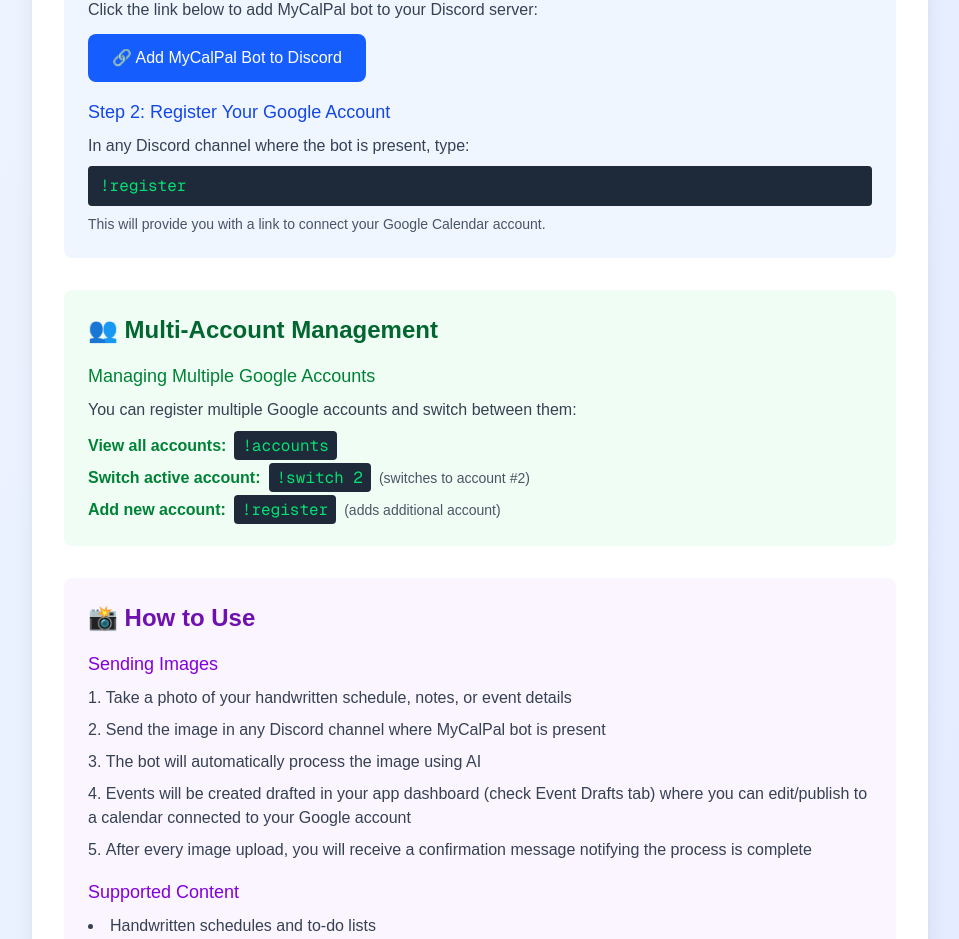
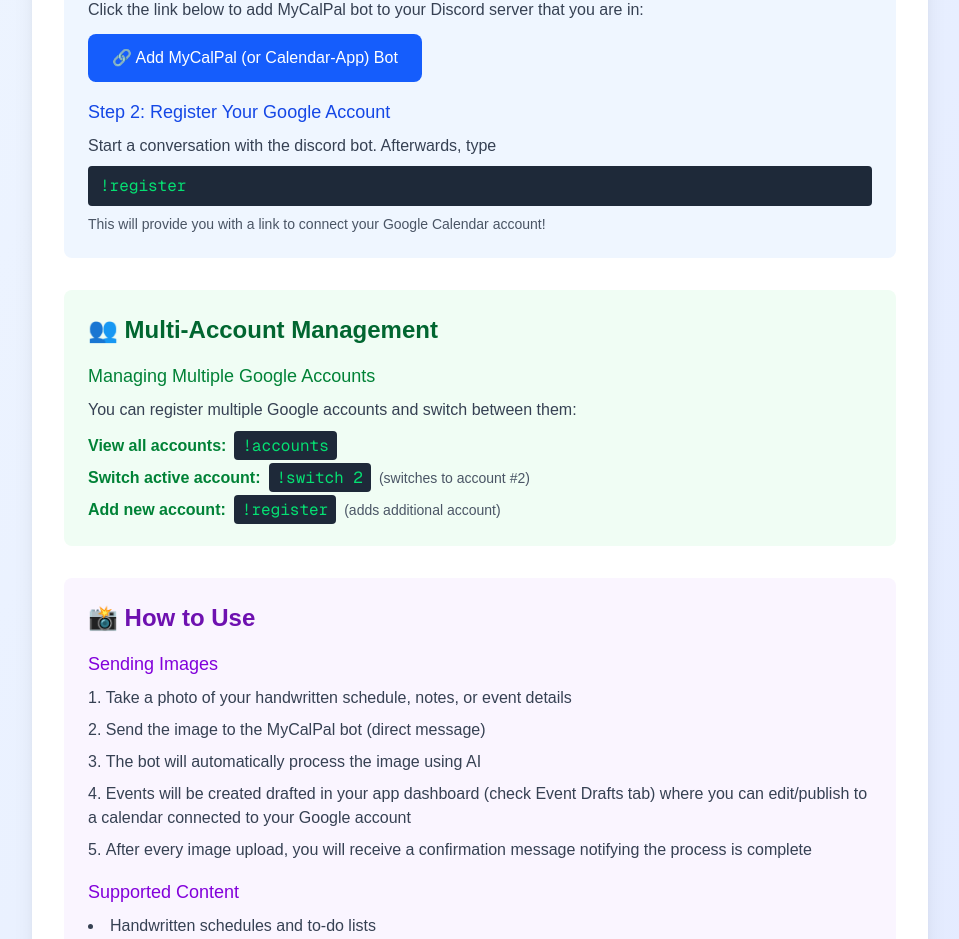
Before and after one commit to dogeyboy1932/myCalPal, a Next.js app: page /instructions in a window 1280 px wide. Shown: the part 420-1359 px from the top of the page, without its empty margins (160-1119 px from the left). Built offline with nearby package versions, Linux system fonts and the light colour scheme.

Commit message:
Frontend instructions tweak

```diff
--- a/src/app/instructions/page.tsx
+++ b/src/app/instructions/page.tsx
@@ -33,7 +33,7 @@
                 <div>
                   <h3 className="text-lg font-medium text-blue-700 mb-2">Step 1: Add Bot to Your Server</h3>
                   <p className="text-gray-700 mb-3">
-                    Click the link below to add MyCalPal bot to your Discord server:
+                    Click the link below to add MyCalPal bot to your Discord server that you are in:
                   </p>
                   <a
                     href="https://discord.com/oauth2/authorize?client_id=1414967584301781173"
@@ -41,20 +41,20 @@
                     rel="noopener noreferrer"
                     className="inline-flex items-center px-6 py-3 bg-blue-600 text-white font-medium rounded-lg hover:bg-blue-700 transition-colors"
                   >
-                    🔗 Add MyCalPal Bot to Discord
+                    🔗 Add MyCalPal (or Calendar-App) Bot
                   </a>
                 </div>
 
                 <div>
                   <h3 className="text-lg font-medium text-blue-700 mb-2">Step 2: Register Your Google Account</h3>
                   <p className="text-gray-700 mb-2">
-                    In any Discord channel where the bot is present, type:
+                    Start a conversation with the discord bot. Afterwards, type
                   </p>
                   <code className="bg-gray-800 text-green-400 px-3 py-2 rounded block font-mono">
                     !register
                   </code>
                   <p className="text-gray-600 text-sm mt-2">
-                    This will provide you with a link to connect your Google Calendar account.
+                    This will provide you with a link to connect your Google Calendar account!
                   </p>
                 </div>
               </div>
@@ -106,7 +106,7 @@
                   <h3 className="text-lg font-medium text-purple-700 mb-2">Sending Images</h3>
                   <ol className="list-decimal list-inside space-y-2 text-gray-700">
                     <li>Take a photo of your handwritten schedule, notes, or event details</li>
-                    <li>Send the image in any Discord channel where MyCalPal bot is present</li>
+                    <li>Send the image to the MyCalPal bot (direct message)</li>
                     <li>The bot will automatically process the image using AI</li>
                     <li>Events will be created drafted in your app dashboard (check Event Drafts tab) where you can edit/publish to a calendar connected to your Google account</li>
                     <li>After every image upload, you will receive a confirmation message notifying the process is complete</li>
```
